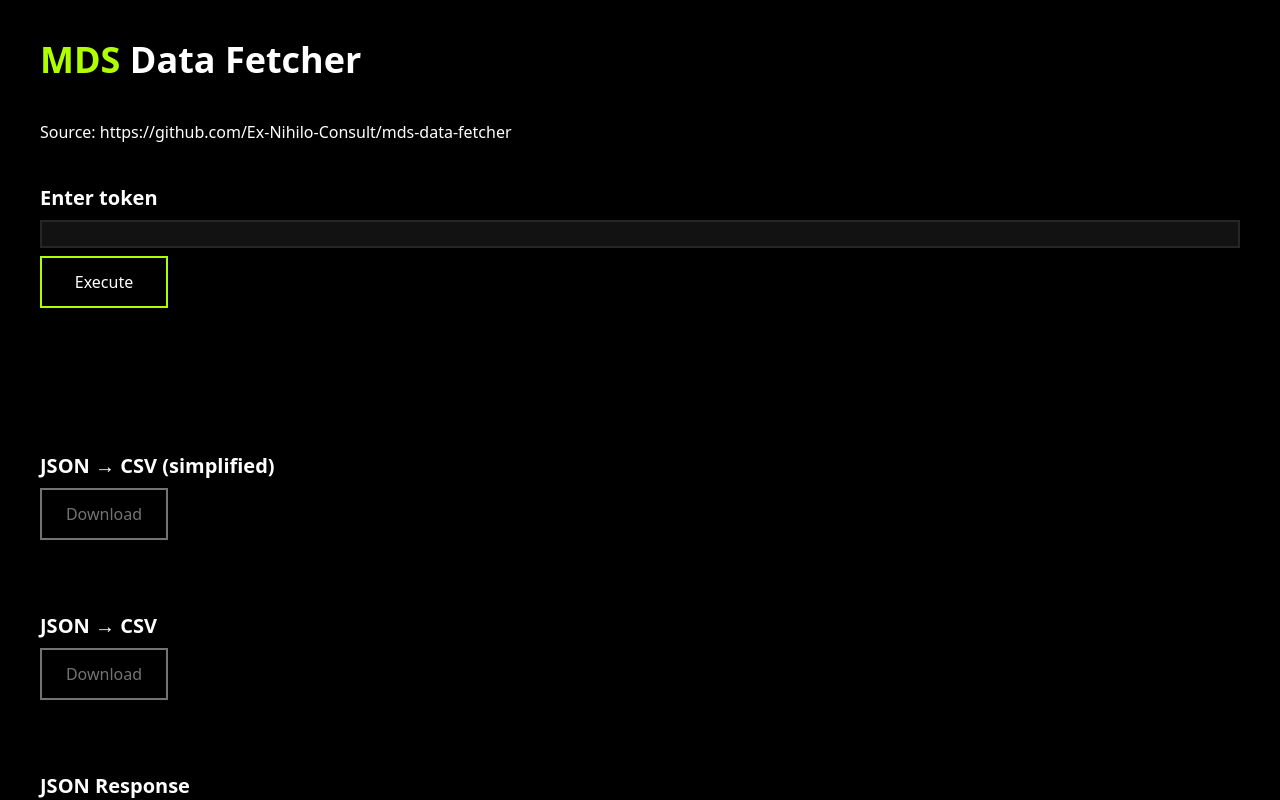
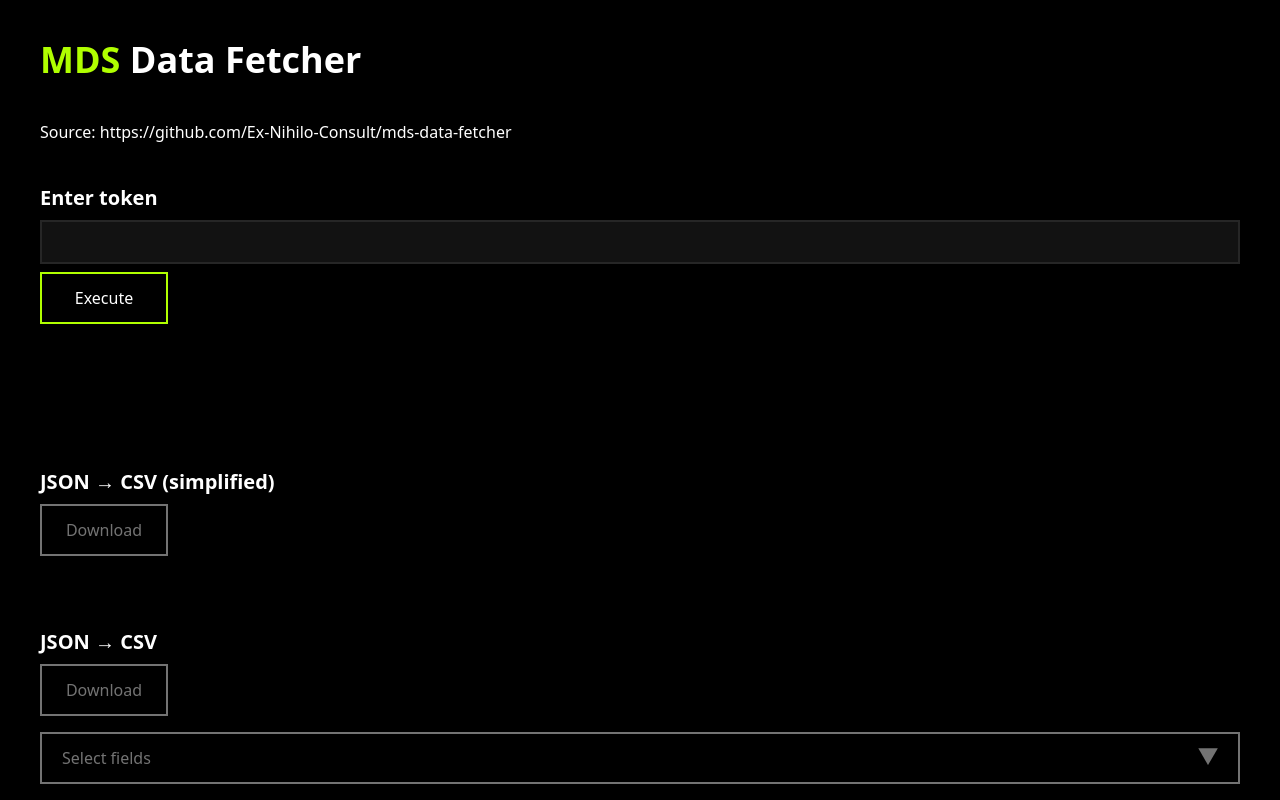
Before and after one commit to Ex-Nihilo-Consult/mds-data-fetcher, a React (Vite) app: page / in a window 1280 px wide. Shown: the top 800 px of the page. Built offline with nearby package versions, Linux system fonts and the light colour scheme.

Commit message:
Add field count and column selection

```diff
--- a/src/components/MdsFetcher.jsx
+++ b/src/components/MdsFetcher.jsx
@@ -2,7 +2,10 @@ import { useState, useRef } from "react";
 
 import OutputSection from "./section/OutputSection";
 import TokenSection from "./section/TokenSection";
-import jsonToCsv from "./convert/jsonToCsv";
+import Papa from "papaparse";
+import { jsonToCsvCounts, jsonToCsv } from "./convert/jsonToCsv";
+import MdsButton from "./button/MdsButton";
+import ColumnSelector from "./section/ColumnSelector";
 
 export default function MdsFetcher() {
   // Input in uncontrolled to prevent re-renders
@@ -11,6 +14,29 @@ export default function MdsFetcher() {
   const [fetchedJson, setFetchedJson] = useState("");
   const [error, setError] = useState("");
   const [progress, setProgress] = useState({ remaining: 0, total: 0 });
+  const [includedFields, setIncludedFields] = useState([]);
+
+  const toggleField = (key) => {
+    setIncludedFields((prev) =>
+      prev.map((row) => {
+        if (row.key === key) {
+          return { ...row, include: !row.include };
+        } else {
+          return row;
+        }
+      })
+    );
+  };
+
+  const selectAllFields = () => {
+    setIncludedFields((prev) => prev.map((row) => ({ ...row, include: true })));
+  };
+
+  const deselectAllFields = () => {
+    setIncludedFields((prev) =>
+      prev.map((row) => ({ ...row, include: false }))
+    );
+  };
 
   const fetchData = async (resumeToken) => {
     const apiUrl = `https://mds-data-1.ciim.k-int.com/api/v1/extract?resume=${resumeToken}`;
@@ -46,14 +72,19 @@ export default function MdsFetcher() {
     if (resumeToken) {
       setError("");
       fetchData(resumeToken)
-        .then((data) => setFetchedJson(data))
+        .then((data) => {
+          setFetchedJson(data);
+          setIncludedFields(jsonToCsvCounts(data));
+        })
         .catch(() => {
-          setError("Failed to fetch. Please check that the token is valid.");
+          setError("Failed to fetch. Please check that the token is valid");
           setFetchedJson(null);
+          setIncludedFields([]);
         });
       setError("");
     } else {
       setFetchedJson(null);
+      setIncludedFields([]);
       setError("");
     }
   };
@@ -64,7 +95,10 @@ export default function MdsFetcher() {
       return jsonToCsv(fetchedJson, true);
     }
 
-    return jsonToCsv(fetchedJson, false);
+    const columns = includedFields
+      .filter((row) => row.include)
+      .map((field) => field.key);
+    return jsonToCsv(fetchedJson, false, columns);
   };
 
   const downloadCsv = (simplify) => {
@@ -89,7 +123,7 @@ export default function MdsFetcher() {
     document.body.removeChild(link);
   };
 
-  const downloadEnabled = !fetchedJson;
+  const downloadDisabled = !fetchedJson;
 
   return (
     <div className="flex flex-col p-10 gap-10 box-border">
@@ -125,19 +159,29 @@ export default function MdsFetcher() {
         <OutputSection
           label={"JSON → CSV (simplified)"}
           onDownload={() => downloadCsv(true)}
-          disabled={downloadEnabled}
+          disabled={downloadDisabled}
         />
 
-        <OutputSection
-          label={"JSON → CSV"}
-          onDownload={() => downloadCsv(false)}
-          disabled={downloadEnabled}
-        />
+        <div className="flex flex-col gap-4">
+          <OutputSection
+            label={"JSON → CSV"}
+            onDownload={() => downloadCsv(false)}
+            disabled={downloadDisabled}
+          />
+
+          <ColumnSelector
+            includedFields={downloadDisabled ? [] : includedFields}
+            toggleField={toggleField}
+            disabled={downloadDisabled}
+            selectAllFields={selectAllFields}
+            deselectAllFields={deselectAllFields}
+          />
+        </div>
 
         <OutputSection
           label={"JSON Response"}
           onDownload={downloadJson}
-          disabled={downloadEnabled}
+          disabled={downloadDisabled}
         />
       </div>
     </div>
--- a/src/components/convert/jsonToCsv.js
+++ b/src/components/convert/jsonToCsv.js
@@ -26,7 +26,7 @@ const recursiveAppend = (outputRecord, attribute, parentLabel) => {
   });
 };
 
-const jsonToCsv = (jsonData, simplify) => {
+const jsonToCsvValues = (jsonData, simplify) => {
   const data = jsonData.map((entry) => ({
     uid: entry["@admin"].uid,
     organization: entry["@admin"].data_source.organisation,
@@ -59,6 +59,10 @@ const jsonToCsv = (jsonData, simplify) => {
     values.push(dataObj);
   });
 
+  if (!values.length) {
+    return { values: [], columns: [] };
+  }
+
   // Get full list of columns
   if (!simplify) {
     const columnNameSet = new Set();
@@ -74,13 +78,48 @@ const jsonToCsv = (jsonData, simplify) => {
       ...Array.from(columnNameSet).sort(),
     ];
 
-    return Papa.unparse(values, {
-      columns: orderedColumns,
-    });
+    return { values: values, columns: orderedColumns };
   }
 
   // Use keys from first object since all the same and already ordered
-  return Papa.unparse(values);
+  return { values: values, columns: Object.keys(values[0]) };
 };
 
-export default jsonToCsv;
+// JSON to column counts together with default checkbox selection state for convenience
+export const jsonToCsvCounts = (jsonData) => {
+  const unparsedData = jsonToCsvValues(jsonData, false);
+
+  const unparsedDataCounts = {};
+  unparsedData.columns.forEach((columnName) => {
+    unparsedDataCounts[columnName] = 0;
+  });
+  unparsedData.values.forEach((row) => {
+    Object.entries(row).forEach(([key, value]) => {
+      if (value !== "" && value !== null) {
+        unparsedDataCounts[key] = unparsedDataCounts[key] + 1;
+      }
+    });
+  });
+
+  return Object.entries(unparsedDataCounts).map(([key, value]) => ({
+    key: key,
+    count: value,
+    include: true, // default to checked
+  }));
+};
+
+// JSON to CSV string
+export const jsonToCsv = (jsonData, simplify, columns = null) => {
+  const csvValues = jsonToCsvValues(jsonData, simplify);
+
+  const csvColumns =
+    // If no columns checked then include them all, rather than an empty file
+    columns && Array.isArray(columns) && columns.length > 0
+      ? columns
+      : csvValues.columns;
+
+  return Papa.unparse(csvValues.values, {
+    // Override the included columns if provided, else use them all
+    columns: csvColumns,
+  });
+};
--- /dev/null
+++ b/src/components/section/ColumnSelector.jsx
@@ -0,0 +1,123 @@
+import { useState } from "react";
+
+const MDL_LIME = "#b0ff00";
+
+const ColumnSelectorContainer = ({ children, onClick, isOpen, disabled }) => {
+  return (
+    <div className="">
+      <button
+        disabled={disabled}
+        onClick={onClick}
+        className={`w-full border-2 border-solid border-neutral-800 ${
+          isOpen ? "bg-neutral-800" : "bg-black"
+        } cursor-pointer px-5 py-3 min-w-32 flex items-center justify-between hover:bg-neutral-800 disabled:hover:bg-black disabled:border-neutral-500 disabled:text-neutral-500 disabled:cursor-not-allowed`}
+      >
+        Select fields
+        <div className="w-5 h-5">
+          <svg
+            xmlns="http://www.w3.org/2000/svg"
+            xmlSpace="preserve"
+            viewBox="0 0 12.4 10.6"
+          >
+            {isOpen ? (
+              <path
+                fill={MDL_LIME}
+                d="M6.2 10.6 12.3.1H.2z"
+                transform="rotate(180)"
+                transform-box="fill-box"
+                transformOrigin="center"
+              />
+            ) : (
+              <path
+                fill={disabled ? "oklch(0.556 0 0)" : MDL_LIME}
+                d="M6.2 10.6 12.3.1H.2z"
+              />
+            )}
+          </svg>
+        </div>
+      </button>
+      <div className="bg-neutral-900">{children}</div>
+    </div>
+  );
+};
+
+const ColumnSelector = ({
+  includedFields,
+  toggleField,
+  disabled,
+  selectAllFields,
+  deselectAllFields,
+}) => {
+  const [isOpen, setIsOpen] = useState(false);
+  const toggleOpen = () => setIsOpen((prev) => !prev);
+  const allSelected = includedFields.filter((row) => !row.include) < 1;
+
+  return (
+    <ColumnSelectorContainer
+      onClick={toggleOpen}
+      isOpen={!disabled && isOpen}
+      disabled={disabled}
+    >
+      {isOpen && (
+        <div className="flex flex-col gap-2 p-4">
+          <div className="flex flex-row gap-2">
+            <input
+              type="checkbox"
+              id={"select-all"}
+              name={"select-all"}
+              value={"select-all"}
+              checked={allSelected}
+              onChange={() => {
+                if (allSelected) {
+                  deselectAllFields();
+                } else {
+                  selectAllFields();
+                }
+              }}
+              className={"cursor-pointer accent-mdslime"}
+            />
+            <label htmlFor={"select-all"}>Select all</label>
+          </div>
+
+          <div className="w-full">
+            <table className="w-full">
+              <thead>
+                <tr>
+                  <th>Field</th>
+                  <th>Records</th>
+                </tr>
+              </thead>
+
+              <tbody>
+                {includedFields &&
+                  includedFields.map((row) => {
+                    return (
+                      <tr key={row.key}>
+                        <td>
+                          <div className="flex flex-row gap-2">
+                            <input
+                              type="checkbox"
+                              id={row.key}
+                              name={row.key}
+                              value={row.key}
+                              checked={row.include}
+                              onChange={() => toggleField(row.key)}
+                              className={"cursor-pointer accent-mdslime"}
+                            />
+                            <label htmlFor={row.key}>{row.key}</label>
+                          </div>
+                        </td>
+                        <td>{row.count}</td>
+                      </tr>
+                    );
+                  })}
+              </tbody>
+            </table>
+          </div>
+        </div>
+      )}
+    </ColumnSelectorContainer>
+  );
+};
+
+export default ColumnSelector;
--- a/src/components/section/TokenSection.jsx
+++ b/src/components/section/TokenSection.jsx
@@ -7,7 +7,7 @@ const TokenSection = ({ fetchNewData, tokenInputRef }) => {
     <div className="flex flex-col gap-2">
       <InputLabel>Enter token</InputLabel>
       <input
-        className="font-mono border-2 border-neutral-800 bg-neutral-900/80 font-white focus:border-neutral-600 focus:outline-none"
+        className="font-mono p-2 border-2 border-neutral-800 bg-neutral-900/80 font-white focus:border-neutral-600 focus:outline-none"
         type="text"
         // Input is uncontrolled to prevent re-renders
         ref={tokenInputRef}
--- a/src/index.css
+++ b/src/index.css
@@ -1,7 +1,7 @@
 @import "tailwindcss";
 
 @theme {
-  --color-mdslime: rgb(176, 255, 0);
+  --color-mdslime: #b0ff00;
 }
 
 :root {
```
